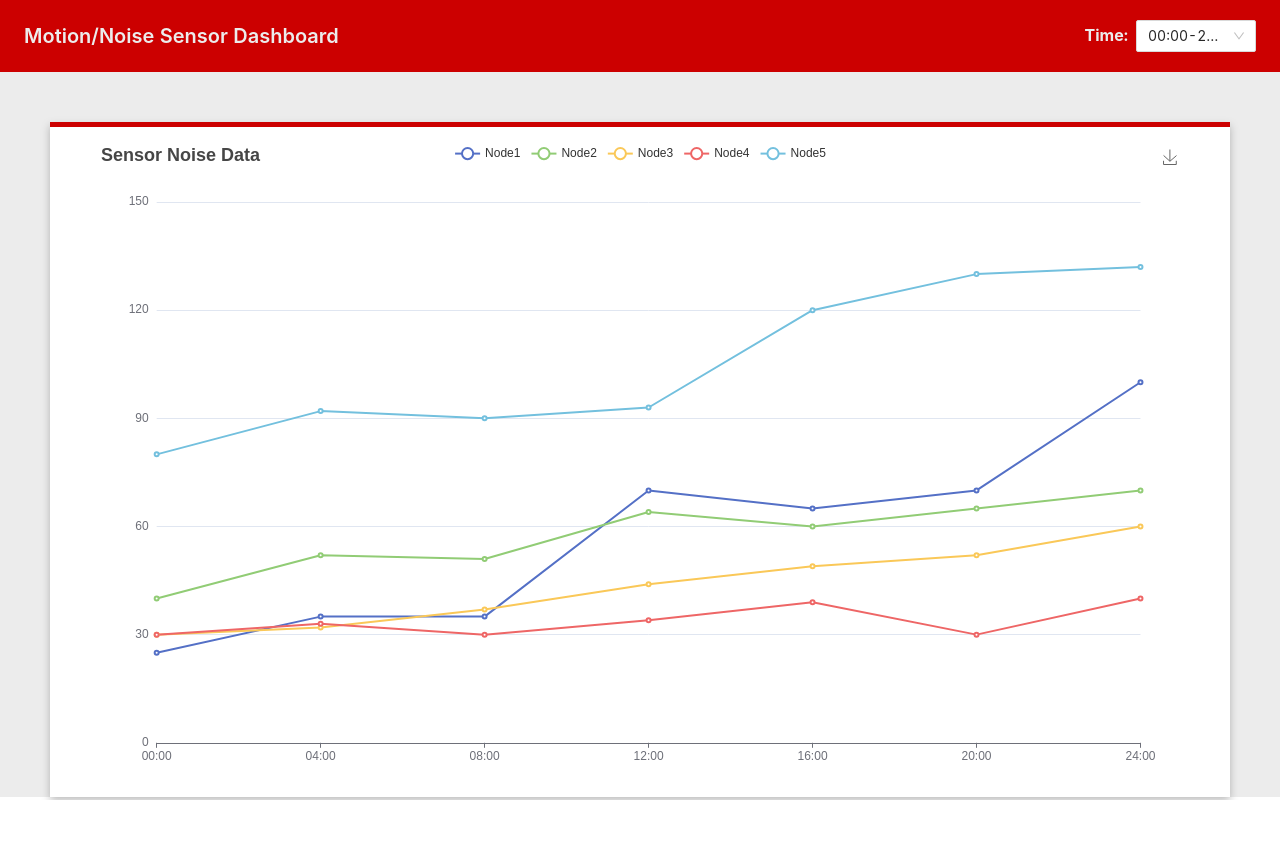
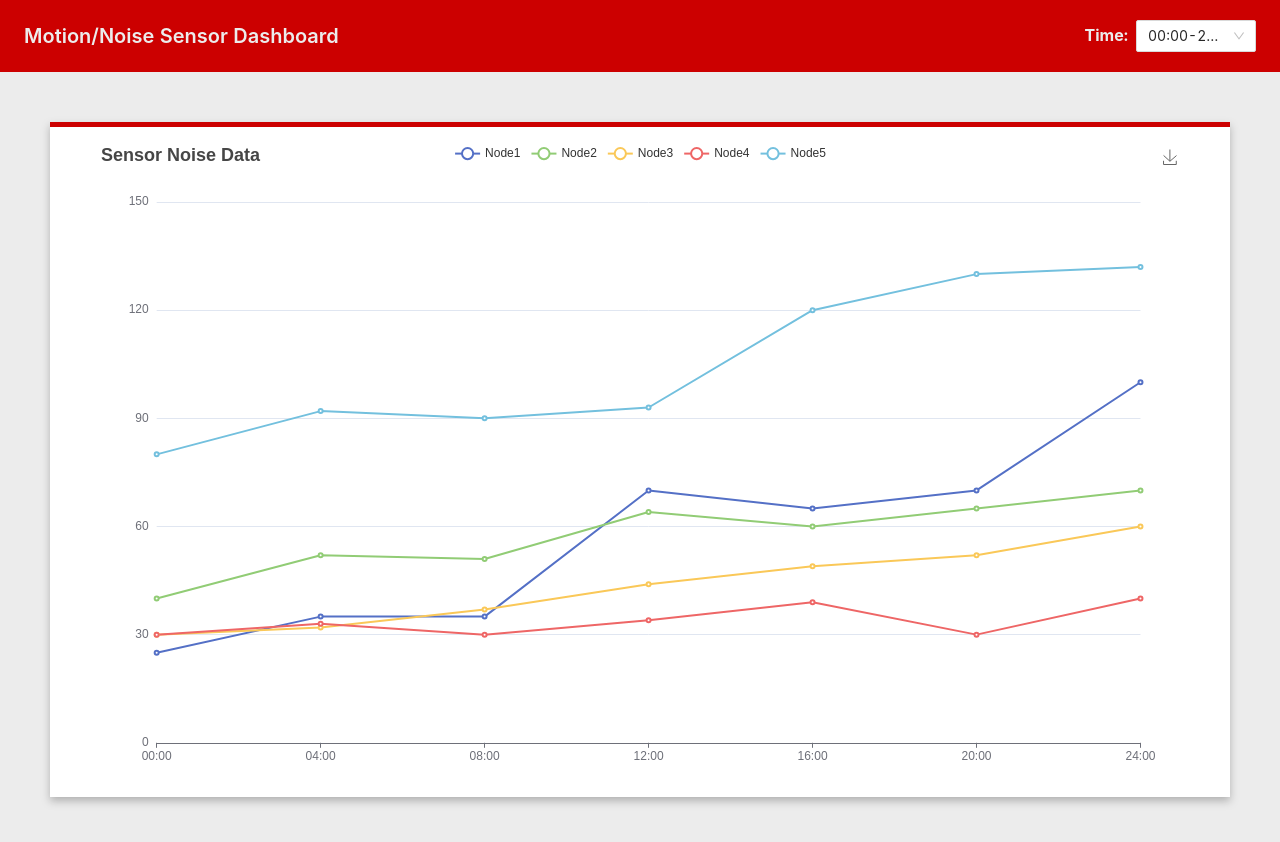
Before and after one commit to RonCong/WiSun-TI-Dashboard-project, a React (Vite) app in the folder netWorkApp-master/: page / in a window 1280 px wide. Shown: the top 842 px of the page. Before the commit the page ends 800 px from the top, so only its background shows below. Built offline with nearby package versions, Linux system fonts and the light colour scheme.

Commit message:
Footer background color working

```diff
--- a/netWorkApp-master/src/pages/Home.jsx
+++ b/netWorkApp-master/src/pages/Home.jsx
@@ -48,6 +48,9 @@ function Home() {
             </Row>
           </main>
         </Content>
+        <Footer style={{ textAlign: "center", background: "#ECECEC"}}>
+
+        </Footer>
       </Layout>
     </div >
   );
```
